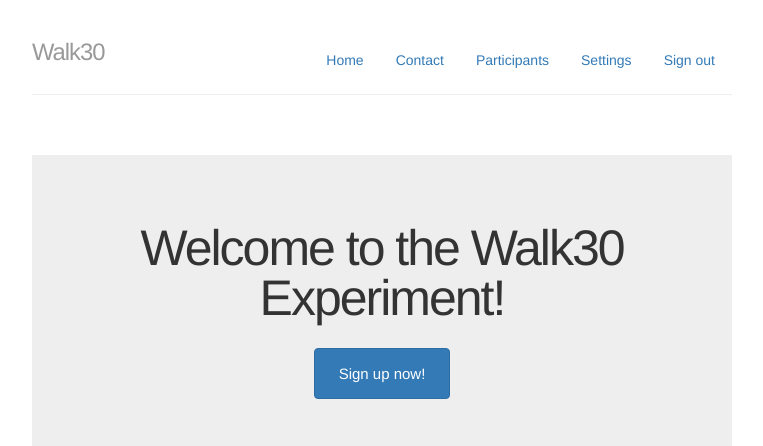
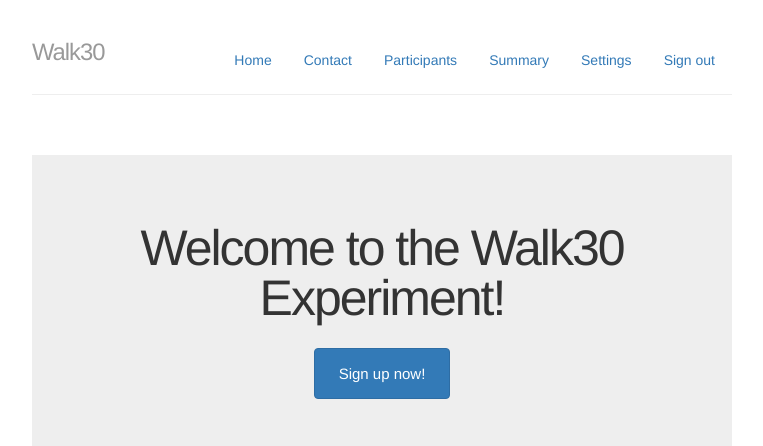
Before and after one commit to ianblu1/walk30Experiment, a Rails app: page / in a window 1280 px wide. Shown: the top 446 px of the page, without its empty margins (258-1021 px from the left). Run offline with Rails 7, Linux system fonts and the light colour scheme; the visitor is signed in with stand-in values (Sample User, id 1); style sheets or scripts are compiled from the project's sources; parts of the project's set-up code (start-up, migrations or seed data) failed here and were passed over; some libraries are stand-ins or nearby versions.

Commit message:
added link to summary into header

```diff
--- a/app/views/layouts/_header.html.erb
+++ b/app/views/layouts/_header.html.erb
@@ -4,6 +4,7 @@
         	<li><%= link_to "Contact", contact_path %></li>
         	<% if user_signed_in? %>
         		<li><%= link_to "Participants", participants_path %></li>
+        		<li><%= link_to "Summary", summary_participants_path %></li>
         		<li><%= link_to "Settings", edit_user_registration_path %></li>
                 <li class="divider"></li>
                 <li>
```
